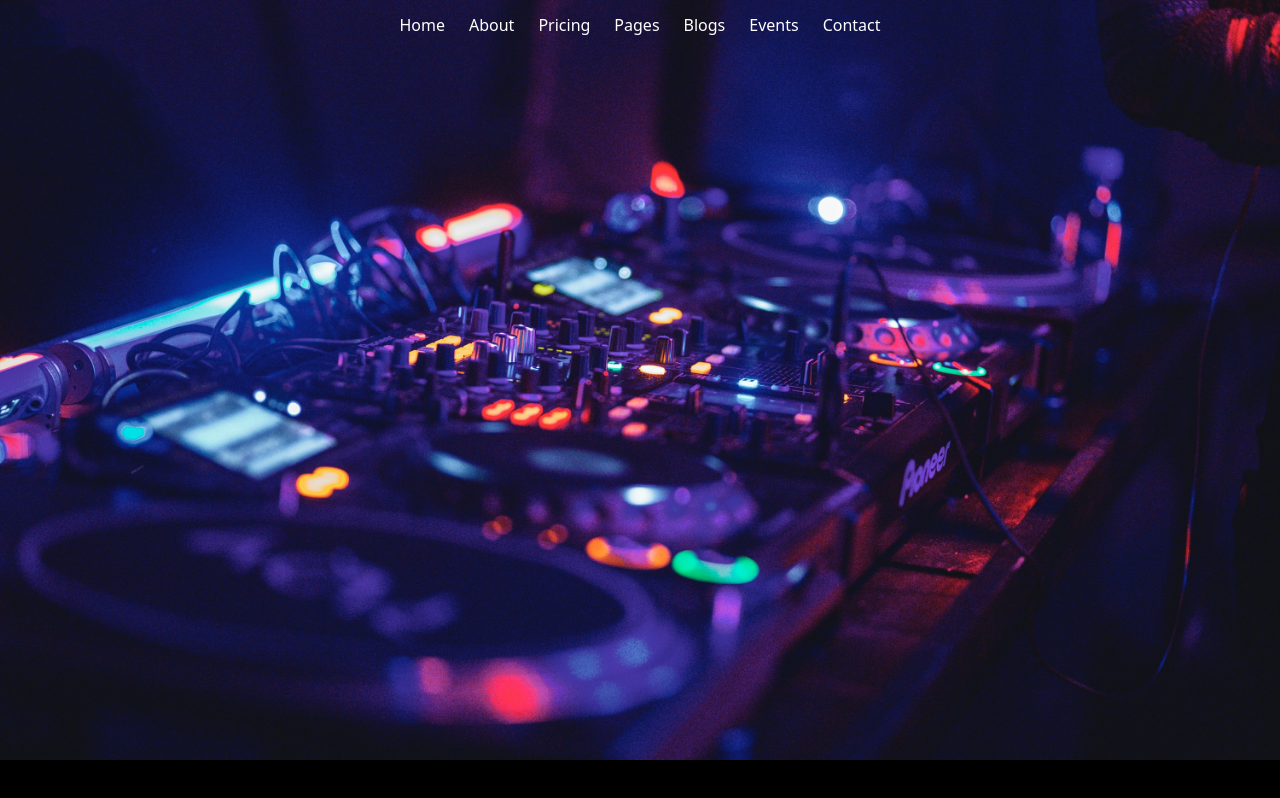
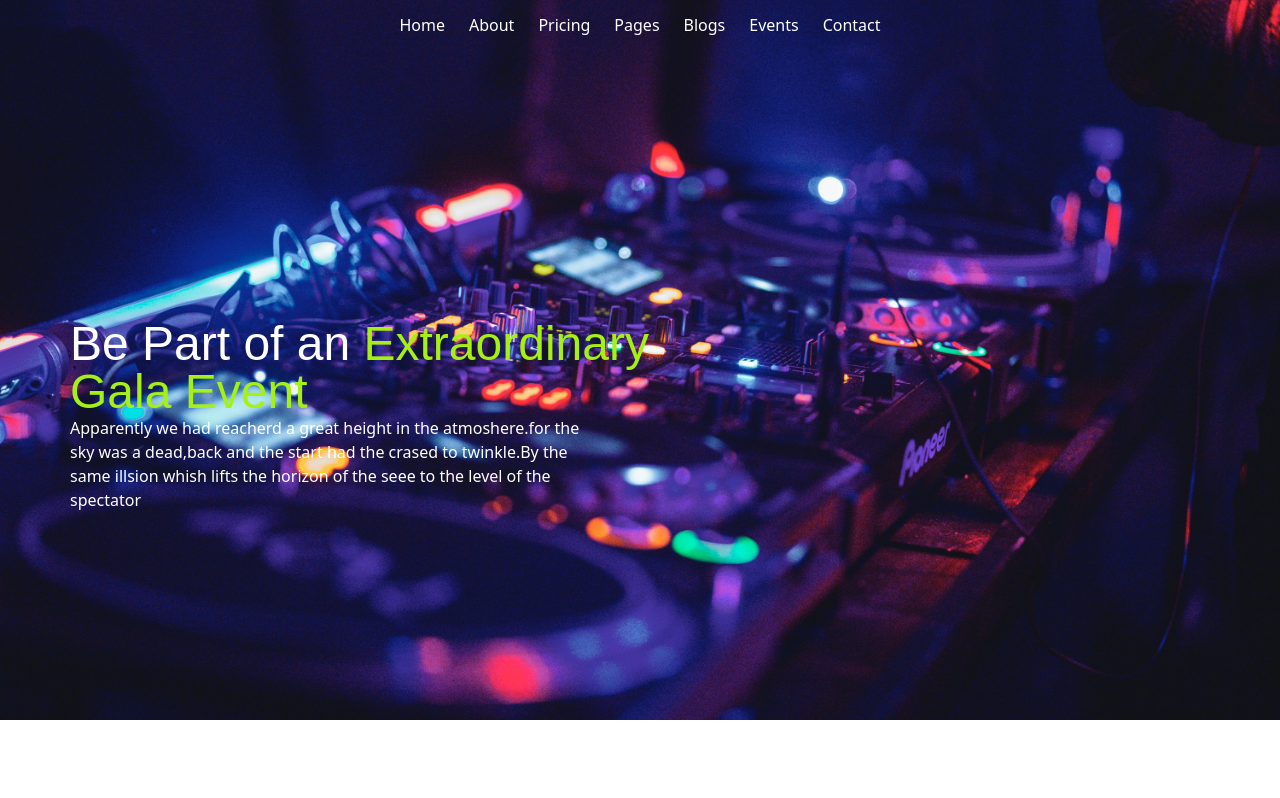
Before and after one commit to Pritam28877/Club-landing-Page, a React (Vite) app: page / in a window 1280 px wide. Shown: the top 798 px of the page. Built offline with nearby package versions, Linux system fonts and the light colour scheme.

Commit message:
Hero section

```diff
--- a/src/components/Hero.jsx
+++ b/src/components/Hero.jsx
@@ -1,20 +1,25 @@
-import React from 'react'
+import React from "react";
 // import Backgroundimg from "../assets/louis-hansel-yLUvnCFI500-unsplash.jpg"
-import Brg from"../assets/new-1.jpg";
+import Brg from "../assets/new-1.jpg";
 
 function Hero() {
   return (
-    <div class='overflow-hidden w-full h-[95vh]'>
-        <img class='w-full h-full object-cover' src={Brg} alt="BackgroundImg" />
-        <div>
-            <h2>Be Part of an Extraordinary</h2>
-            <h2>Gala Event</h2>
-            <p>Apparently we had reacherd a great height in the atmoshere.for the sky was a dead,back and the start
-                had the crased to twinkle.By the same illsion whish lifts the horizon of the seee to the
-                level of the spectator </p>
+    <div class="w-full h-[90vh]">
+      <img class="w-full h-full object-cover" src={Brg} alt="BackgroundImg" />
+      <div className="max-w-[1140px] m-auto text-white">
+        <div className="absolute top-[40%]">
+          <h2 className="font-Rubik text-5xl">Be Part of an <span class='text-[#A6F114]'>Extraordinary</span></h2>
+          <h2 className="text-[#A6F114] font-Rubik text-5xl">Gala Event</h2>
+          <p>
+            Apparently we had reacherd a great height in the atmoshere.for the<br />
+            sky was a dead,back and the start had the crased to twinkle.By the<br />
+            same illsion whish lifts the horizon of the seee to the level of the<br />
+            spectator
+          </p>
         </div>
+      </div>
     </div>
-  )
+  );
 }
 
-export default Hero
+export default Hero;
--- a/src/index.css
+++ b/src/index.css
@@ -16,7 +16,7 @@
     padding: 0;
 }
 body{
-    background-color: var(--primary-dark);
+    /* background-color: var(--primary-dark); */
 }
 @layer base{
 
--- a/tailwind.config.cjs
+++ b/tailwind.config.cjs
@@ -5,7 +5,11 @@ module.exports = {
     "./src/**/*.{js,ts,jsx,tsx}",
   ],
   theme: {
-    extend: {},
+    extend: {
+      fontFamily:{
+        'Rubik':['Rubik','sans-serif']
+      }
+    },
   },
   plugins: [],
 }
```
